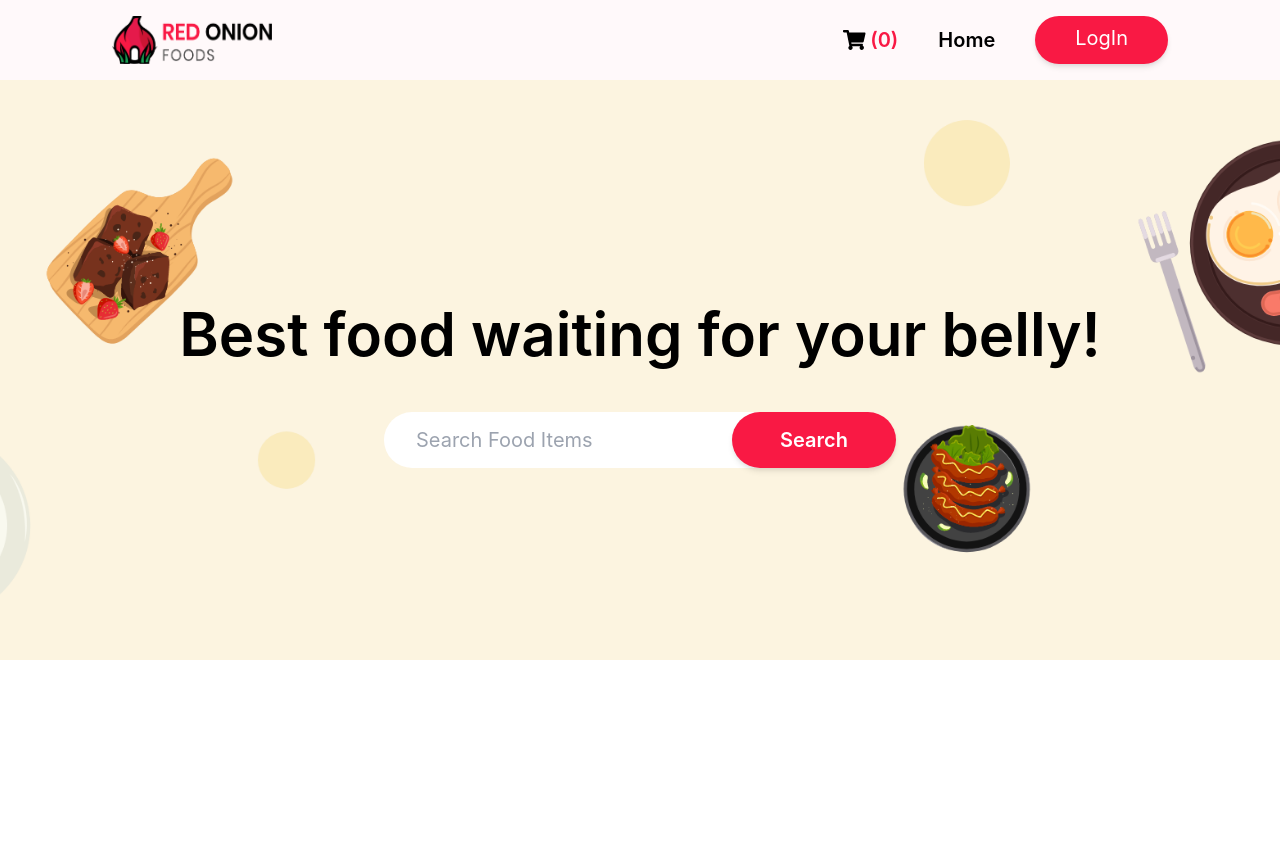
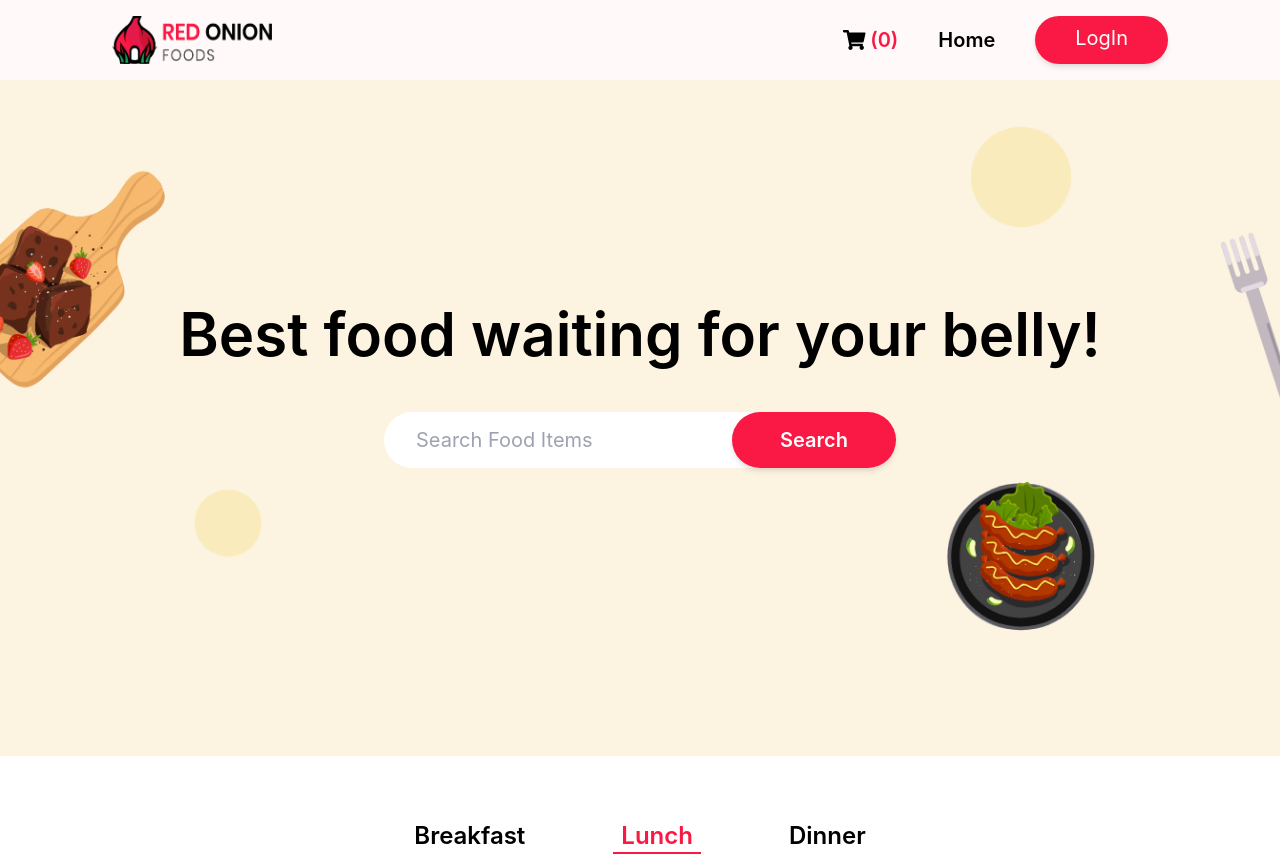
Before and after one commit to Abu-Hojayfa/red-onion_web, a React (Create React App) app: page / in a window 1280 px wide. Before the commit the page ends 800 px from the top, so only its background shows below. Built offline with nearby package versions, Linux system fonts and the light colour scheme; no server answers.

Commit message:
home page data top

```diff
--- a/src/components/HedaerTop/HeaderTop.js
+++ b/src/components/HedaerTop/HeaderTop.js
@@ -10,7 +10,7 @@ const HeaderTop = () => {
         backgroundColor: "#FCF4E0",
       }}
     >
-      <div className="pb-10 md:py-48 ">
+      <div className="pb-10 md:py-48 md:pb-72">
         <p className="pt-8 text-lg md:text-6xl font-semibold">
           Best food waiting for your belly!
         </p>
--- /dev/null
+++ b/src/components/MenuPage/MenuPage.js
@@ -0,0 +1,53 @@
+import React, { useEffect, useState } from "react";
+
+const MenuPage = () => {
+  const [stateOfProduct, setStateOfProduct] = useState("lunch");
+  const [foodData, setFoodData] = useState([]);
+
+  const styleOfIndicator =
+    "mx-4 md:mx-10 text-lg font-semibold md:text-2xl cursor-pointer border-b-2 border-transparent  px-2 ";
+  const styleOfIndicatorActive = "text-torch-red-500 border-torch-red-500";
+
+  const onClickHandler = (e) => {
+    setStateOfProduct(e);
+  };
+
+  useEffect(() => {
+    fetch(`http://localhost:5000/${stateOfProduct}`)
+      .then((res) => res.json())
+      .then((data) => console.log(data));
+  }, [stateOfProduct]);
+
+  return (
+    <div className="pt-6 md:mt-10">
+      <div className="flex justify-center ">
+        <p
+          onClick={(e) => onClickHandler("breakfast")}
+          className={`${styleOfIndicator} ${
+            stateOfProduct === "breakfast" && styleOfIndicatorActive
+          }`}
+        >
+          Breakfast
+        </p>
+        <p
+          onClick={(e) => onClickHandler("lunch")}
+          className={`${styleOfIndicator} ${
+            stateOfProduct === "lunch" && styleOfIndicatorActive
+          }`}
+        >
+          Lunch
+        </p>
+        <p
+          onClick={(e) => onClickHandler("dinner")}
+          className={`${styleOfIndicator} ${
+            stateOfProduct === "dinner" && styleOfIndicatorActive
+          }`}
+        >
+          Dinner
+        </p>
+      </div>
+    </div>
+  );
+};
+
+export default MenuPage;
--- a/src/screens/Home.js
+++ b/src/screens/Home.js
@@ -1,5 +1,6 @@
 import React from 'react';
 import HeaderTop from '../components/HedaerTop/HeaderTop';
+import MenuPage from '../components/MenuPage/MenuPage';
 import NavBar from '../components/NavBar/NavBar';
 
 const Home = () => {
@@ -7,6 +8,7 @@ const Home = () => {
     <div>
       <NavBar />
       <HeaderTop />
+      <MenuPage />
     </div>
   );
 };
```
